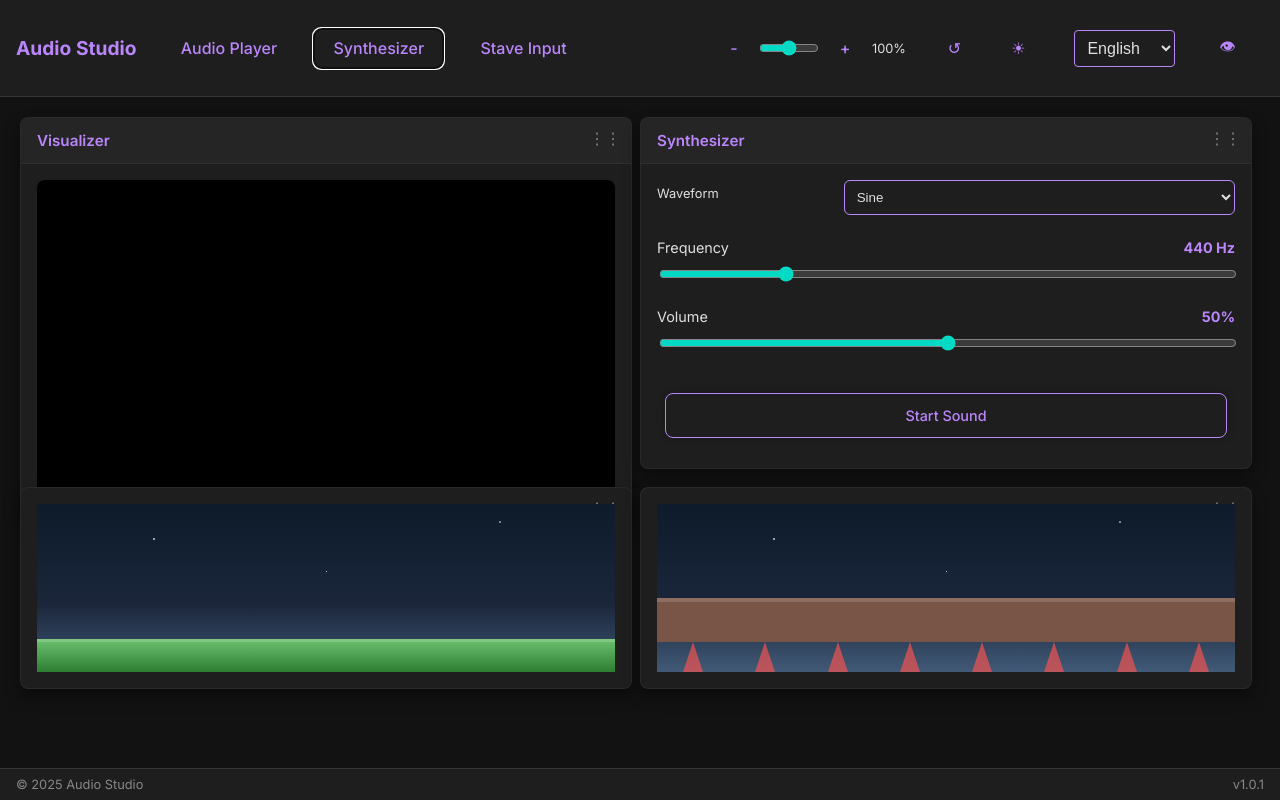
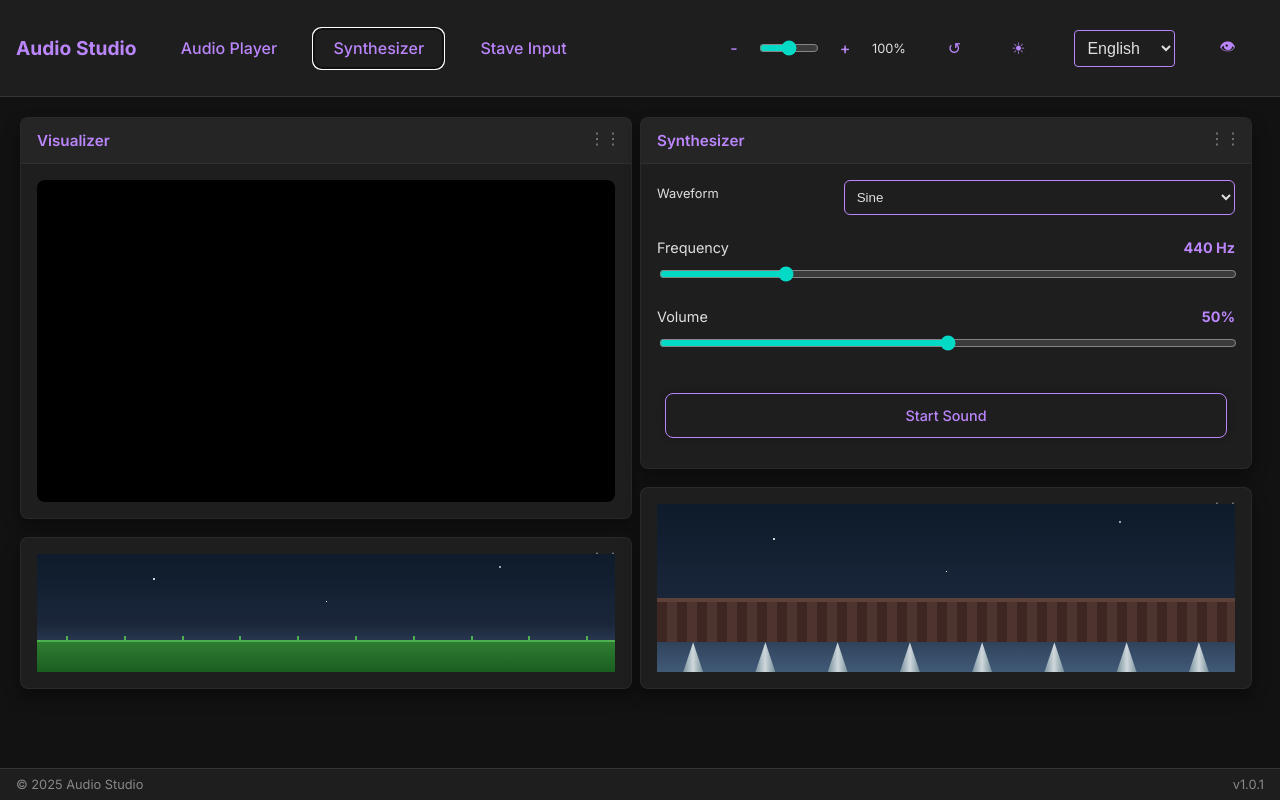
Before and after one commit to Luckysreee/MyAudioPlayer, a React (Vite) app: page / in a window 1280 px wide. Both pictures are taken after a click on the button "Synthesizer". Built offline with nearby package versions, Linux system fonts and the light colour scheme; the HTML template or start-up script is replaced by a standard one.

Commit message:
Redesigning the animations

```diff
--- a/src/components/AudioPlayer.jsx
+++ b/src/components/AudioPlayer.jsx
@@ -437,8 +437,8 @@ const AudioPlayer = ({
 
             {/* Animation Card 1 (Bottom Left - Ground) */}
             <DraggableCard
-                initialPos={{ x: '20px', y: '390px' }}
-                initialSize={{ width: 'calc(50% - 30px)', height: '200px' }}
+                initialPos={{ x: '20px', y: '440px' }}
+                initialSize={{ width: 'calc(50% - 30px)', height: '150px' }}
                 className="synth-anim-card-1"
             >
                 <SynthAnimation isPlaying={isSynthPlaying} mode="ground" delay={0} />
--- a/src/components/SynthAnimation.jsx
+++ b/src/components/SynthAnimation.jsx
@@ -5,56 +5,64 @@ const SynthAnimation = ({ isPlaying, mode = 'ground', animationDuration = 8 }) =
     return (
         <div style={{ width: '100%', height: '100%', position: 'relative', overflow: 'hidden' }}>
 
-            {/* Background: Sky Gradient */}
+            {/* Background: Starry Night (Restored v2) */}
             <div style={{
                 position: 'absolute', top: 0, left: 0, width: '100%', height: '100%',
                 background: 'linear-gradient(to bottom, #0d1b2a 0%, #1b263b 60%, #415a77 100%)',
                 zIndex: 0
             }}>
-                {/* Stars */}
-                <div style={{ position: 'absolute', top: '20%', left: '20%', width: '2px', height: '2px', background: '#fff', opacity: 0.8, borderRadius: '50%' }}></div>
-                <div style={{ position: 'absolute', top: '10%', left: '80%', width: '2px', height: '2px', background: '#fff', opacity: 0.6, borderRadius: '50%' }}></div>
-                <div style={{ position: 'absolute', top: '40%', left: '50%', width: '1px', height: '1px', background: '#fff', opacity: 0.9, borderRadius: '50%' }}></div>
+                <div style={{ position: 'absolute', top: '20%', left: '20%', width: '2px', height: '2px', background: '#fff', opacity: 0.8 }}></div>
+                <div style={{ position: 'absolute', top: '10%', left: '80%', width: '2px', height: '2px', background: '#fff', opacity: 0.6 }}></div>
+                <div style={{ position: 'absolute', top: '40%', left: '50%', width: '1px', height: '1px', background: '#fff', opacity: 0.9 }}></div>
             </div>
 
-            {/* Terrain */}
+            {/* Terrain (Restored v2) */}
             {mode === 'ground' ? (
                 <div style={{
                     position: 'absolute', bottom: 0, left: 0, width: '100%', height: '30px',
-                    background: 'linear-gradient(to bottom, #66bb6a 0%, #2e7d32 100%)', // Brighter, cuter green
-                    borderTop: '3px solid #81c784',
+                    background: 'linear-gradient(to bottom, #2e7d32 0%, #1b5e20 100%)', // Realistic Green
+                    borderTop: '2px solid #4caf50',
                     zIndex: 1
-                }}></div>
+                }}>
+                    {/* Grass details */}
+                    {[...Array(10)].map((_, i) => (
+                        <div key={i} style={{
+                            position: 'absolute', bottom: '30px', left: `${i * 10 + 5}%`,
+                            width: '2px', height: '6px', background: '#4caf50'
+                        }}></div>
+                    ))}
+                </div>
             ) : (
                 <>
                     <div style={{
                         position: 'absolute', bottom: '30px', left: 0, width: '100%', height: '40px',
-                        background: '#795548', // Brown wood
-                        borderTop: '4px solid #8d6e63',
+                        background: 'repeating-linear-gradient(90deg, #3e2723 0, #3e2723 10px, #4e342e 10px, #4e342e 20px)', // Wood texture
+                        borderTop: '4px solid #5d4037',
                         zIndex: 1
                     }}></div>
-                    {/* Soft Spikes */}
+
+                    {/* Realistic Spikes (Metallic) */}
                     <div style={{ position: 'absolute', bottom: '0', left: '0', width: '100%', height: '30px', display: 'flex', justifyContent: 'space-around', zIndex: 0 }}>
                         {[...Array(8)].map((_, i) => (
                             <div key={i} style={{
-                                width: '0', height: '0',
-                                borderLeft: '10px solid transparent', borderRight: '10px solid transparent',
-                                borderBottom: '30px solid #ef5350', opacity: 0.7 // Muted Red (Softer)
+                                width: '20px', height: '30px',
+                                background: 'linear-gradient(to right, #78909c, #cfd8dc, #78909c)', // Metallic Gradient
+                                clipPath: 'polygon(50% 0%, 0% 100%, 100% 100%)', // Triangle Shape
                             }}></div>
                         ))}
                     </div>
                 </>
             )}
 
-            {/* CUTE WALKER (Chibi Style) */}
+            {/* PIXEL PERSON (Restored v1 - Blocky) */}
             <div
-                className={`cute-walker walker-${mode}`}
+                className={`pixel-walker walker-${mode}`}
                 style={{
                     position: 'absolute',
                     bottom: mode === 'bridge' ? '70px' : '30px',
-                    left: '-60px',
-                    width: '40px',
-                    height: '60px',
+                    left: '-50px',
+                    width: '30px',
+                    height: '50px',
                     zIndex: 2,
                     animation: isPlaying
                         ? (mode === 'ground'
@@ -63,66 +71,57 @@ const SynthAnimation = ({ isPlaying, mode = 'ground', animationDuration = 8 }) =
                         : 'none',
                 }}
             >
-                {/* HEAD (Big & Round) */}
+                {/* HEAD (Block) */}
                 <div style={{
-                    position: 'absolute', top: '0', left: '0', width: '40px', height: '40px',
-                    background: '#ffcc80', borderRadius: '50%',
-                    boxShadow: 'inset -2px -2px 0 rgba(0,0,0,0.1)'
-                }}>
-                    {/* Eyes */}
-                    <div style={{ position: 'absolute', top: '15px', left: '10px', width: '6px', height: '6px', background: '#333', borderRadius: '50%' }}></div>
-                    <div style={{ position: 'absolute', top: '15px', right: '10px', width: '6px', height: '6px', background: '#333', borderRadius: '50%' }}></div>
-                    {/* Smile */}
-                    <div style={{
-                        position: 'absolute', top: '22px', left: '14px', width: '12px', height: '6px',
-                        borderBottom: '2px solid #e65100', borderRadius: '50%'
-                    }}></div>
-                    {/* Blush */}
-                    <div style={{ position: 'absolute', top: '20px', left: '6px', width: '6px', height: '3px', background: '#ffab91', borderRadius: '50%', opacity: 0.6 }}></div>
-                    <div style={{ position: 'absolute', top: '20px', right: '6px', width: '6px', height: '3px', background: '#ffab91', borderRadius: '50%', opacity: 0.6 }}></div>
-                </div>
-
-                {/* BODY (Small) */}
+                    position: 'absolute', top: '0', left: '5px', width: '20px', height: '20px', background: '#FFCC80', borderRadius: '4px'
+                }}></div>
+                {/* BODY (Block) */}
                 <div style={{
-                    position: 'absolute', top: '35px', left: '10px', width: '20px', height: '20px',
-                    background: '#42a5f5', borderRadius: '10px', zIndex: -1
+                    position: 'absolute', top: '20px', left: '5px', width: '20px', height: '15px', background: '#1976D2'
+                }}></div>
+                {/* ARM (Block) */}
+                <div style={{
+                    position: 'absolute', top: '22px', left: '10px', width: '10px', height: '10px', background: '#FFCC80',
+                    animation: isPlaying ? 'armSwing 0.5s infinite alternate' : 'none'
                 }}></div>
 
-                {/* LIMBS (Simple Noodles) */}
-                {/* Left Leg */}
+                {/* LEGS (Blocky) */}
                 <div style={{
-                    position: 'absolute', top: '50px', left: '12px', width: '6px', height: '12px', background: '#333',
-                    transformOrigin: 'top', borderRadius: '3px',
-                    animation: isPlaying ? 'legBounce 0.4s infinite alternate' : 'none'
+                    position: 'absolute', top: '35px', left: '5px', width: '8px', height: '15px', background: '#333',
+                    transformOrigin: 'top',
+                    animation: isPlaying ? 'walkLeg 0.5s infinite alternate' : 'none'
                 }}></div>
-                {/* Right Leg */}
                 <div style={{
-                    position: 'absolute', top: '50px', left: '22px', width: '6px', height: '12px', background: '#333',
-                    transformOrigin: 'top', borderRadius: '3px',
-                    animation: isPlaying ? 'legBounce 0.4s infinite alternate-reverse' : 'none'
+                    position: 'absolute', top: '35px', left: '17px', width: '8px', height: '15px', background: '#333',
+                    transformOrigin: 'top',
+                    animation: isPlaying ? 'walkLeg 0.5s infinite alternate-reverse' : 'none'
                 }}></div>
 
             </div>
 
             <style>{`
                 @keyframes walkGround {
-                    0% { left: -60px; opacity: 1; }
+                    0% { left: -50px; opacity: 1; }
                     48% { left: 110%; opacity: 1; }
                     48.01% { opacity: 0; }
                     100% { opacity: 0; }
                 }
 
                 @keyframes walkBridge {
-                    0% { opacity: 0; left: -60px; }
-                    50% { opacity: 0; left: -60px; }
-                    50.01% { opacity: 1; left: -60px; }
+                    0% { opacity: 0; left: -50px; }
+                    50% { opacity: 0; left: -50px; }
+                    50.01% { opacity: 1; left: -50px; }
                     98% { left: 110%; opacity: 1; }
                     100% { left: 110%; opacity: 0; }
                 }
 
-                @keyframes legBounce {
-                    from { transform: translateY(0); }
-                    to { transform: translateY(-4px) rotate(10deg); } /* Bouncy walk */
+                @keyframes walkLeg {
+                    from { transform: rotate(-30deg); }
+                    to { transform: rotate(30deg); }
+                }
+                 @keyframes armSwing {
+                    from { transform: translateX(-5px); }
+                    to { transform: translateX(5px); }
                 }
             `}</style>
         </div>
```
